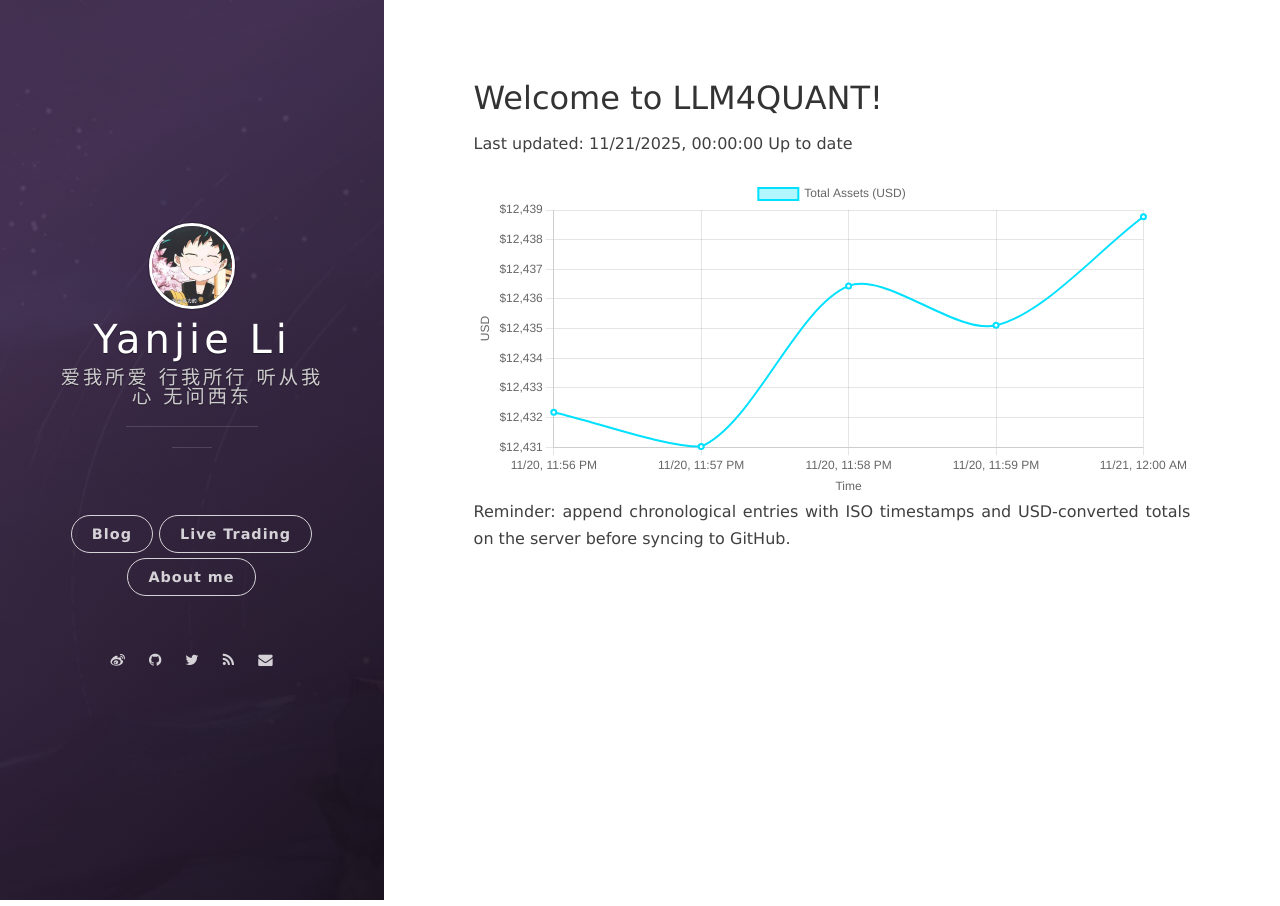
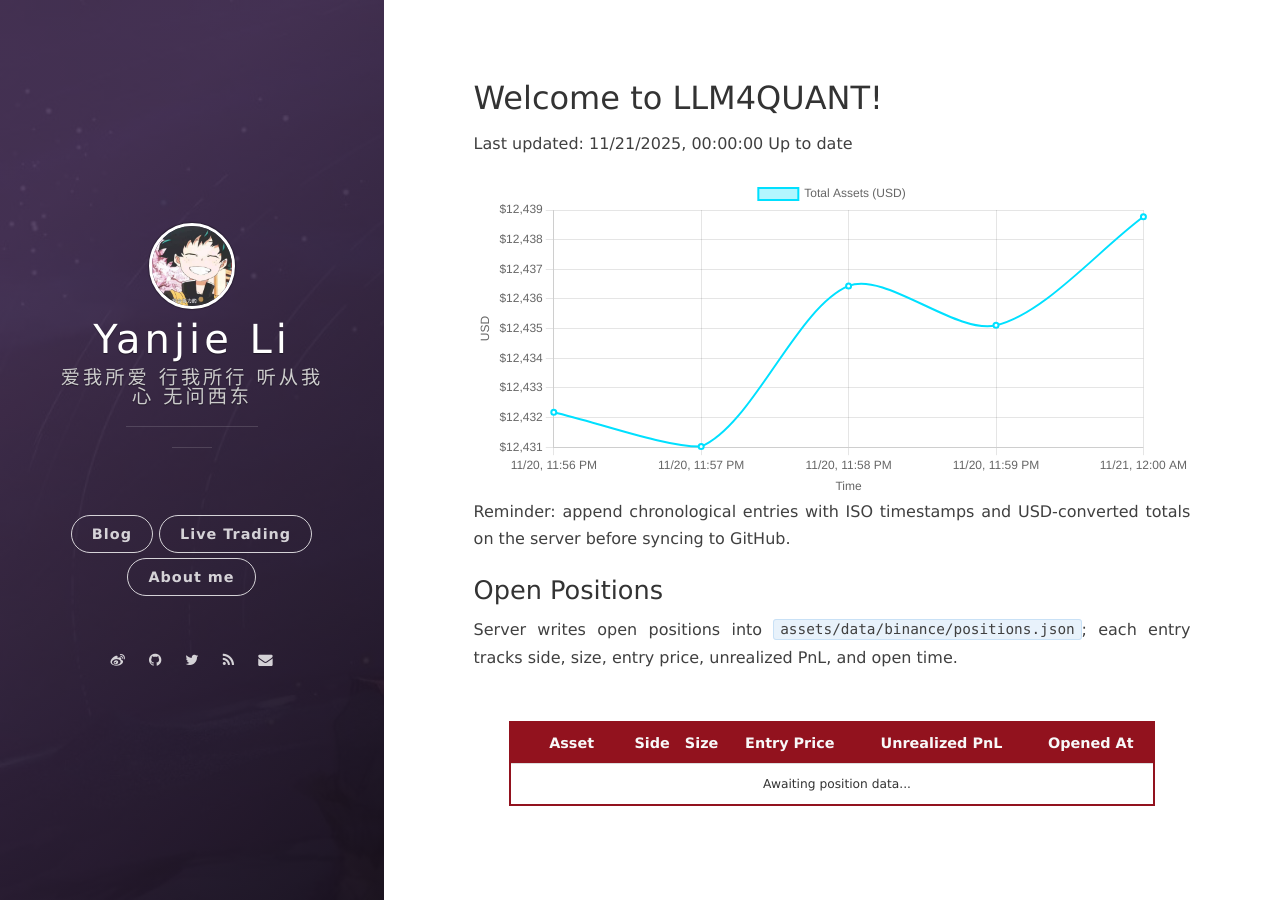
Before and after one commit to leeyegy/leeyegy.github.io, a Jekyll site: the page built from live-trading.html, in a window 1280 px wide. Built offline with Jekyll 4.4.1, drawn with Linux system fonts in a browser that asks for light colours; nearby versions of some CDN libraries.

Commit message:
Update live-trading.html

```diff
--- a/live-trading.html
+++ b/live-trading.html
@@ -26,3 +26,34 @@ force_panel_cover: true
     <p>Reminder: append chronological entries with ISO timestamps and USD-converted totals on the server before syncing to GitHub.</p>
   </footer>
 </section>
+
+<section class="binance-positions">
+  <div class="binance-positions__header">
+    <h3>Open Positions</h3>
+    <p class="binance-positions__hint">
+      Server writes open positions into <code>assets/data/binance/positions.json</code>; each entry tracks side, size, entry price, unrealized PnL, and open time.
+    </p>
+  </div>
+  <div class="binance-positions__table-wrapper">
+    <table
+      class="binance-positions__table"
+      data-source="{{ '/assets/data/binance/positions.json' | relative_url }}"
+    >
+      <thead>
+        <tr>
+          <th>Asset</th>
+          <th>Side</th>
+          <th>Size</th>
+          <th>Entry Price</th>
+          <th>Unrealized PnL</th>
+          <th>Opened At</th>
+        </tr>
+      </thead>
+      <tbody id="binance-positions-body">
+        <tr id="binance-positions-empty">
+          <td colspan="6">Awaiting position data...</td>
+        </tr>
+      </tbody>
+    </table>
+  </div>
+</section>
```
